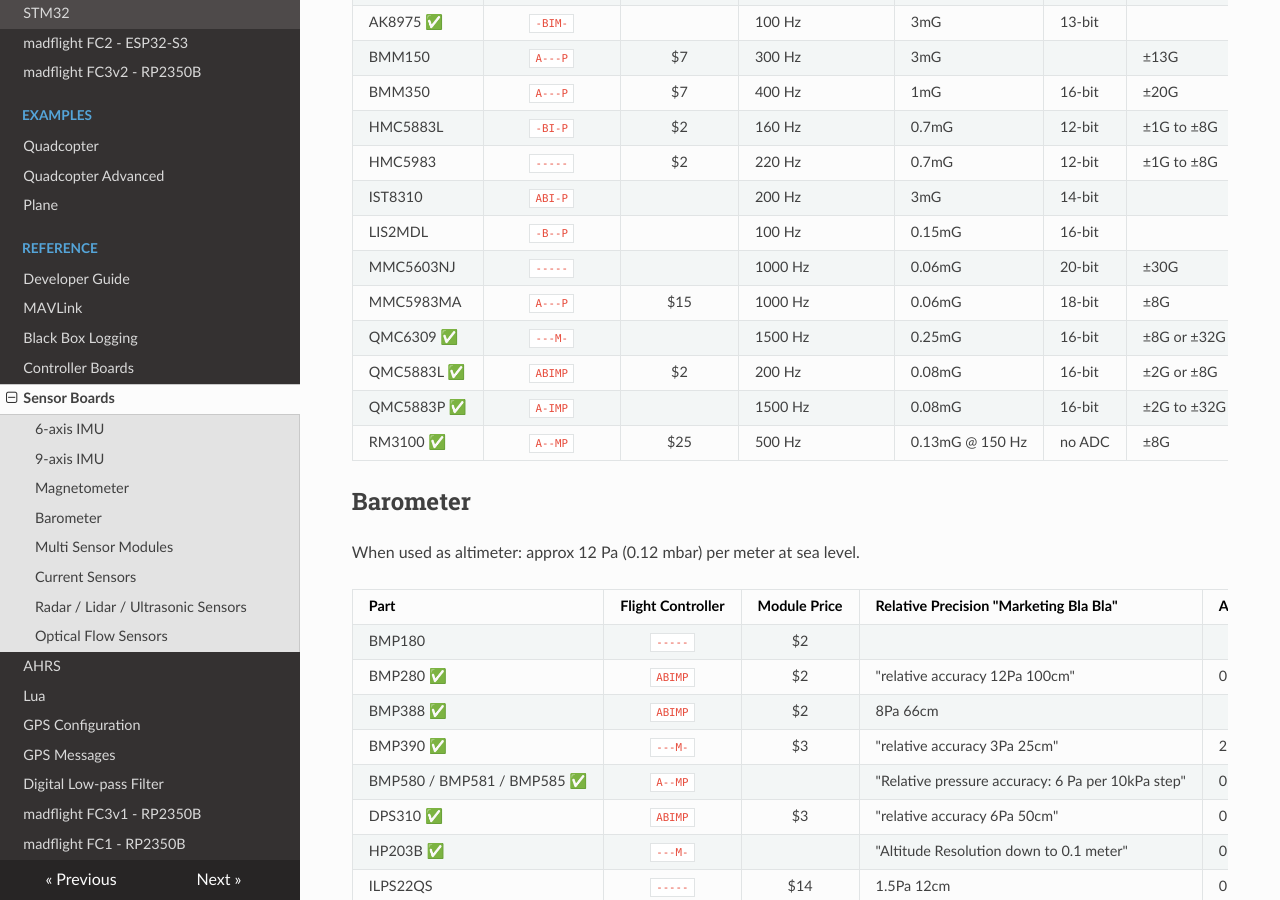
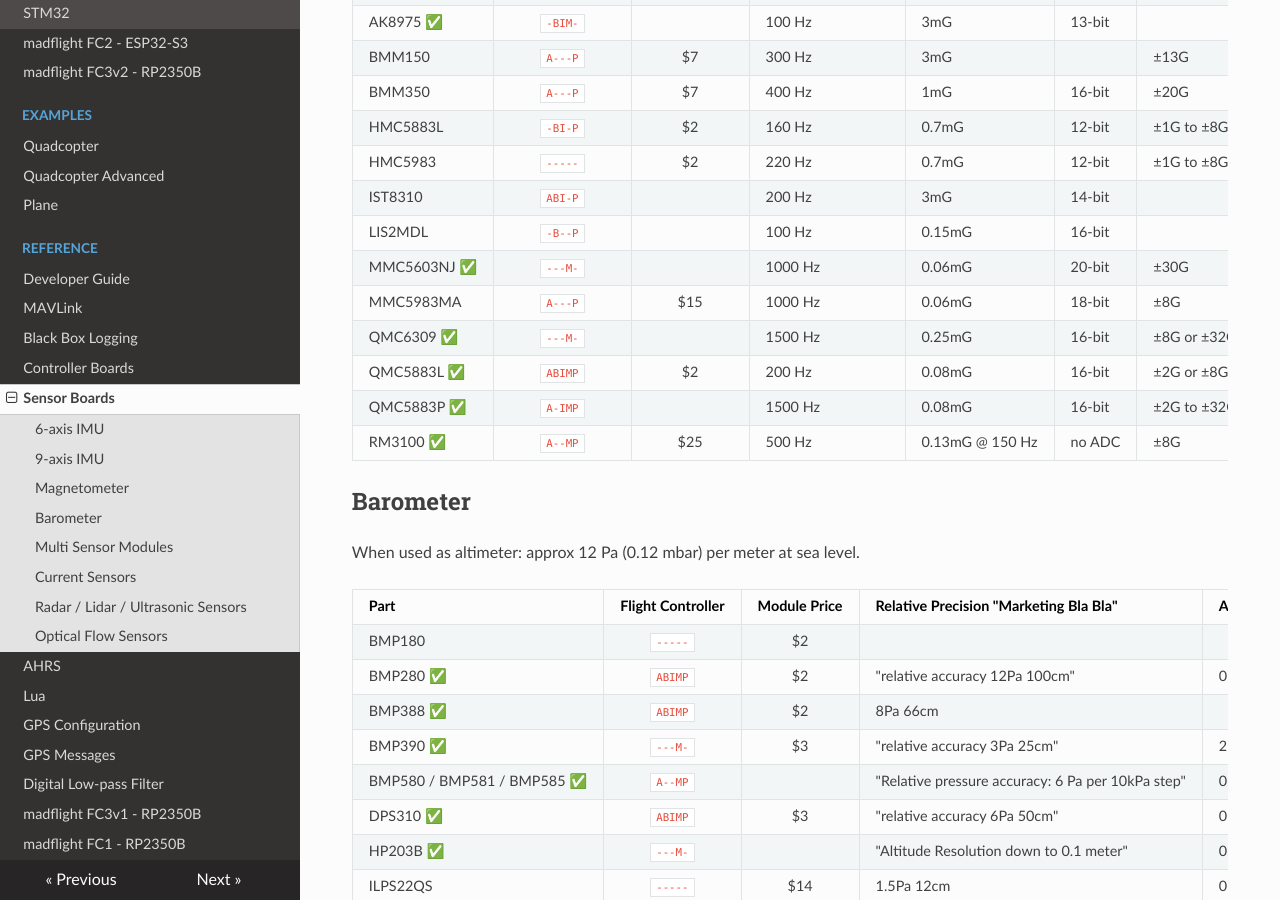
Before and after one commit to qqqlab/madflight-docs, an MkDocs documentation site: the page built from docs/Sensor-Boards.md, in a window 1280 px wide and 900 px high, scrolled down 2089 px. Built offline with MkDocs 1.6.1, drawn with Linux system fonts in a browser that asks for light colours; nearby versions of some CDN libraries; part of the change alters nothing that is shown.

````diff
--- a/docs/Sensor-Boards.md
+++ b/docs/Sensor-Boards.md
@@ -73,33 +73,33 @@ HMC5883L  | `-BI-P` | $2 | 160 Hz| 0.7mG | 12-bit | ±1G to ±8G | chip marking
 HMC5983   | `-----` | $2 | 220 Hz | 0.7mG | 12-bit | ±1G to ±8G
 IST8310   | `ABI-P` |    | 200 Hz| 3mG | 14-bit
 LIS2MDL   | `-B--P` |    | 100 Hz| 0.15mG | 16-bit
-MMC5603NJ | `-----` |    | 1000 Hz| 0.06mG | 20-bit | ±30G | linearity: 0.5%FS, noise: 1.5mG @ 75Hz
-MMC5983MA | `A---P` | $15 | 1000 Hz| 0.06mG | 18-bit | ±8G | linearity: 0.1%FS, noise: 0.6mG @ 100Hz
-QMC6309 &#x2705; | `---M-` | | 1500 Hz| 0.25mG | 16-bit | ±8G or ±32G | linearity: 0.6%FS, noise: 7mG @ 200Hz
-QMC5883L &#x2705; | `ABIMP` | $2 | 200 Hz | 0.08mG | 16-bit | ±2G or ±8G | linearity: 0.1%FS, noise: 2mG, chip marking "5883"
+MMC5603NJ &#x2705; | `---M-` |    | 1000 Hz| 0.06mG | 20-bit | ±30G | linearity: 0.5%FS, noise: 0.2mG/&radic;Hz 1.5mG @ 75Hz
+MMC5983MA | `A---P` | $15 | 1000 Hz| 0.06mG | 18-bit | ±8G | linearity: 0.1%FS, noise: 0.06mG/&radic;Hz 0.6mG @ 100Hz
+QMC6309 &#x2705; | `---M-` | | 1500 Hz| 0.25mG | 16-bit | ±8G or ±32G | linearity: 0.6%FS, noise: 0.5mG/&radic;Hz 7mG @ 200Hz
+QMC5883L &#x2705; | `ABIMP` | $2 | 200 Hz | 0.08mG | 16-bit | ±2G or ±8G | linearity: 0.1%FS, chip marking "5883"
 QMC5883P &#x2705; | `A-IMP` |    | 1500 Hz | 0.08mG | 16-bit | ±2G to ±32G | linearity: 0.5%FS
-RM3100 &#x2705; | `A--MP` | $25 | 500 Hz| 0.13mG @ 150 Hz | no ADC | ±8G | Uses coils, not hall sensors
+RM3100 &#x2705; | `A--MP` | $25 | 500 Hz| 0.13mG @ 150 Hz | no ADC | ±8G | linearity: 0.5% @2G, noise: 0.02mG/&radic;Hz 0.2mG @ 147Hz, Uses coils, not hall sensors
 
 ## Barometer
 
 When used as altimeter: approx 12 Pa (0.12 mbar) per meter at sea level.
 
-| Part    | Flight Controller | Module Price | Relative Precision "Marketing Bla Bla" | ADC Resolution | Max Measurement Rate | RMS Noise | Notes |
+| Part    | Flight Controller | Module Price | Relative Precision "Marketing Bla Bla" | ADC Resolution | Max Measurement Rate | RMS Noise (Pa/&radic;Hz) | Notes |
 |-|:-:|:-:|-|-|-|-|-|
 BMP180   | `-----` | $2
-BMP280 &#x2705;| `ABIMP` | $2 | "relative accuracy 12Pa 100cm" | 0.25Pa raw 20 bit ADC value | 26-167Hz OSR=16-1 | 2.1Pa @ 87Hz | 2.5x2x1mm, 8 pin, pitch 0.65mm
+BMP280 &#x2705;| `ABIMP` | $2 | "relative accuracy 12Pa 100cm" | 0.25Pa raw 20 bit ADC value | 26-167Hz OSR=16-1 | 0.23 (2.1Pa @ 87Hz) | 2.5x2x1mm, 8 pin, pitch 0.65mm
 BMP388 &#x2705;| `ABIMP` | $2 | 8Pa 66cm | | 200Hz | 3.2Pa @ 92Hz
-BMP390 &#x2705;| `---M-` | $3 | "relative accuracy 3Pa 25cm" | 2.6Pa 16bit OSR=1 to 0.8Pa 21bit OSR=32 | 25-200Hz OSR=32-1| 2.0Pa @ 92Hz | 2x2x0.75mm, 10 pi, pitch 0.5mm
-BMP580 / BMP581 / BMP585 &#x2705;| `A--MP` | | "Relative pressure accuracy: 6 Pa per 10kPa step" | 0.016Pa (1/64Pa) 24bit | 622 Hz | 0.21Pa @ 87Hz | 2x2x0.8mm, 10 pin, pitch 0.5mm
-DPS310 &#x2705;| `ABIMP` | $3 | "relative accuracy 6Pa 50cm" | 0.06Pa | 128Hz | 0.35Pa @35Hz | 2.5x2x1 mm, 8 pin, pitch 0.65mm, EOL
+BMP390 &#x2705;| `---M-` | $3 | "relative accuracy 3Pa 25cm" | 2.6Pa 16bit OSR=1 to 0.8Pa 21bit OSR=32 | 25-200Hz OSR=32-1| 0.21 (2.0Pa @ 92Hz) | 2x2x0.75mm, 10 pi, pitch 0.5mm
+BMP580 / BMP581 / BMP585 &#x2705;| `A--MP` | | "Relative pressure accuracy: 6 Pa per 10kPa step" | 0.016Pa (1/64Pa) 24bit | 622 Hz | 0.022 (0.21Pa @ 87Hz) | 2x2x0.8mm, 10 pin, pitch 0.5mm
+DPS310 &#x2705;| `ABIMP` | $3 | "relative accuracy 6Pa 50cm" | 0.06Pa | 128Hz | 0.06 (0.35Pa @35Hz) | 2.5x2x1 mm, 8 pin, pitch 0.65mm, EOL
 HP203B &#x2705;| `---M-` | | "Altitude Resolution down to 0.1 meter" | 0.01Pa 20 bit value (24bit ADC) | 8-240Hz OSR=4096-128| | 3.8×3.6×1.2 mm, 8 pin, pitch 0.9mm
 ILPS22QS  | `-----` | $14 | 1.5Pa 12cm | 0.025Pa | 200Hz
 LPS22HB   | `----P` | $6 | 10Pa 80cm | 0.025Pa | 75Hz
 LPS22DF   | `-B---` | $14 | 1Pa 8cm | 0.025Pa | 200Hz
-MPL3115A2 | `-----` | $5 |  | 0.25Pa | 166Hz | 19Pa @166Hz, 1.5Pa @2Hz
+MPL3115A2 | `-----` | $5 |  | 0.25Pa | 166Hz | 1.5 (19Pa @166Hz)
 MS5607    | `--I--` | | "high resolution 20cm" | 0.014Pa raw 24 bit ADC value | 120-2000Hz OSR=4096-256 | | 5x3x1 mm, 8 pin, pitch 1.25mm
 MS5611 &#x2705; | `ABIMP` | $4 | "high resolution 10cm" | 0.014Pa raw 24 bit ADC value | 120-2000Hz OSR=4096-256 | | 5x3x1 mm, 8 pin, pitch 1.25mm
-SPL06-001 | `ABIMP` | $2 | 6Pa 50cm | 0.06Pa | 128Hz | 1.2Pa @35Hz | Registers identical to DSP310, but noisier
+SPL06-001 | `ABIMP` | $2 | 6Pa 50cm | 0.06Pa | 128Hz | 0.20 (1.2Pa @35Hz) | Registers identical to DSP310, but noisier
 
 The following tests were performed to get some experimental data at approximately 100Hz sample rate using the best possible pressure oversampling. Clear winner is the BMP580 with a standard deviation of less than 2 cm.
 ```
````
